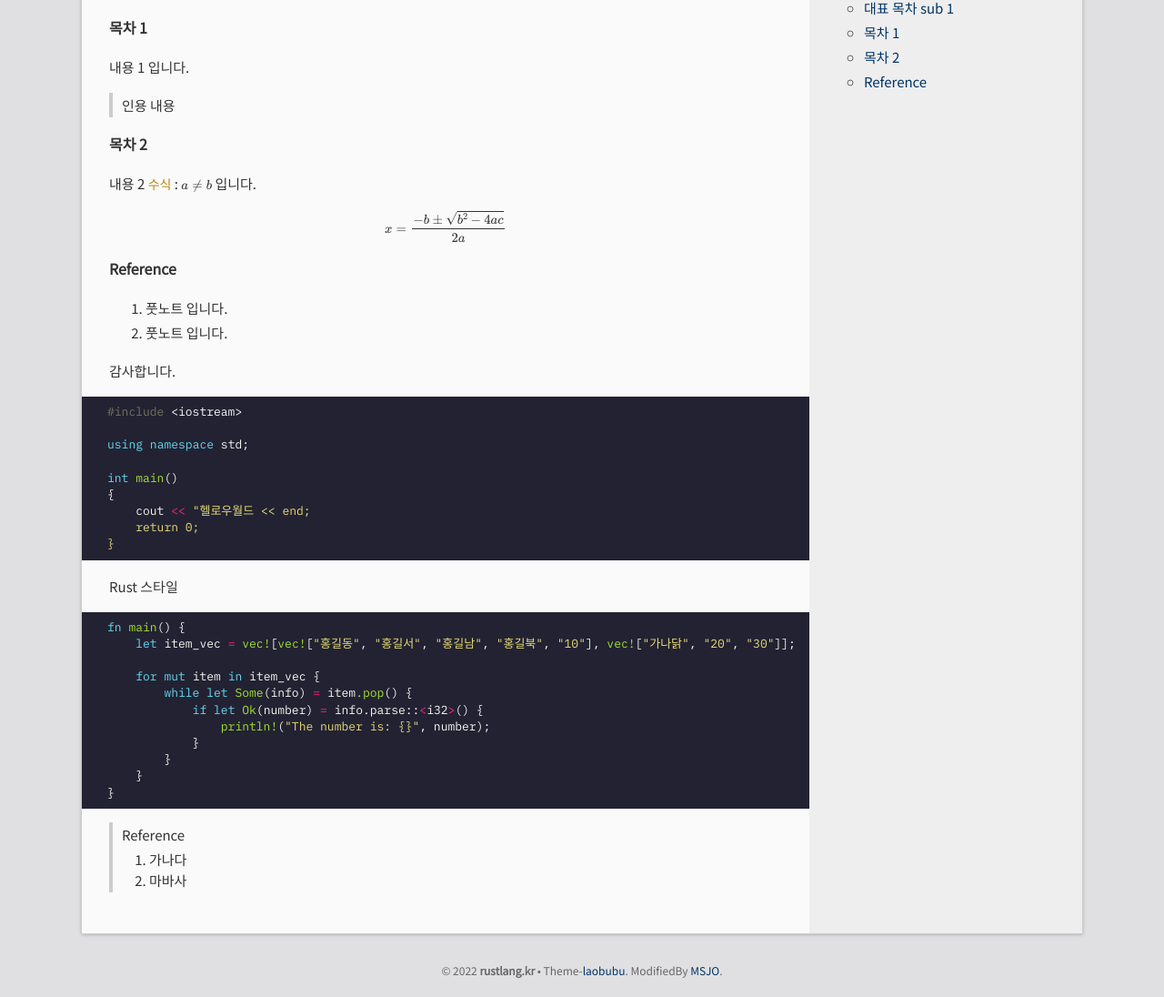
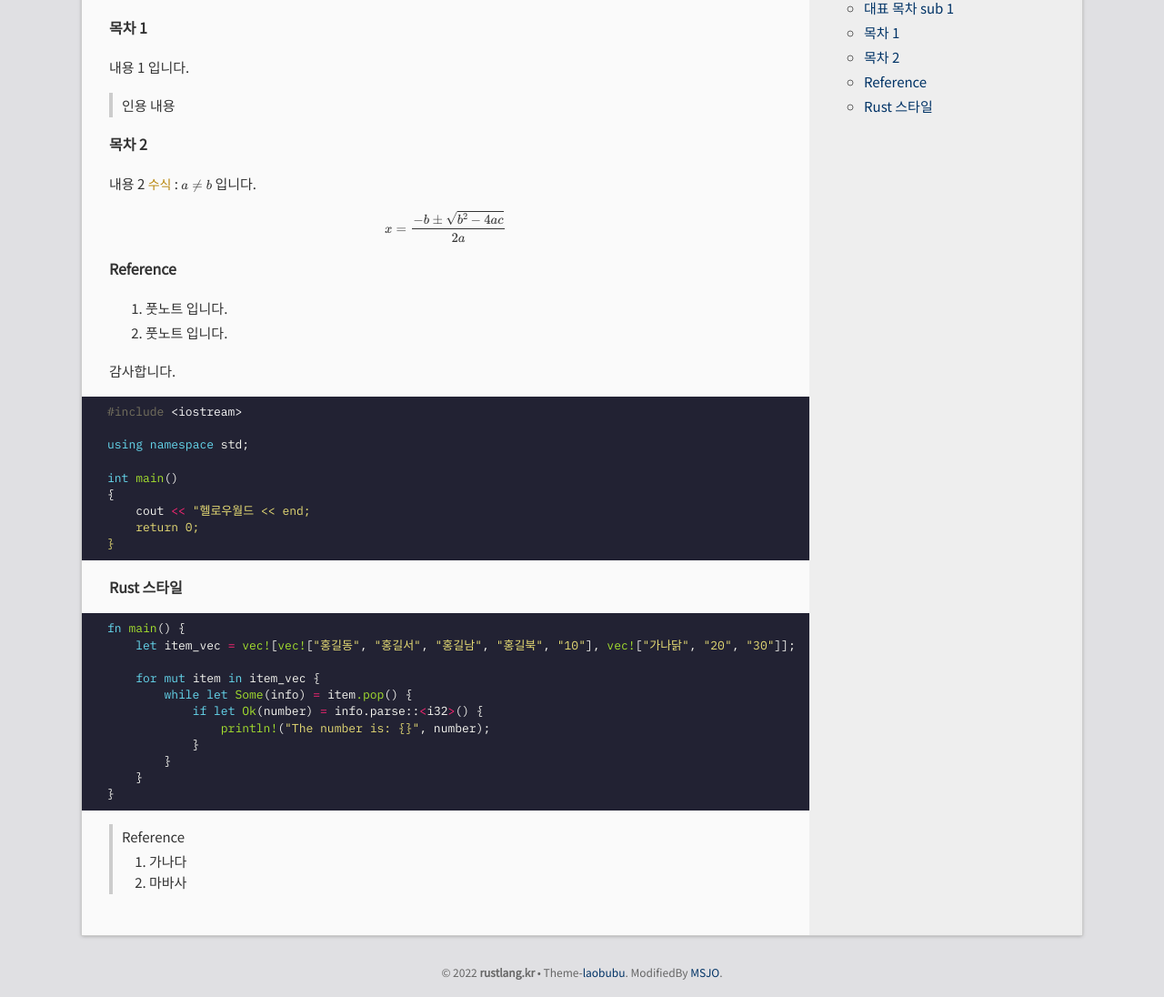
Before and after one commit to DebugJO/rustlang, a Jekyll site: the page built from _posts/2022-02-13-1.md, in a window 1280 px wide. Shown: the part 549-1645 px from the top of the page at 91% size. Built offline with Jekyll 4.4.1, drawn with Linux system fonts in a browser that asks for light colours; formulas are drawn with MathJax 3.

Commit message:
Rust-001, 소개 및 개발환경 설정

````diff
--- a/_posts/2022-02-13-1.md
+++ b/_posts/2022-02-13-1.md
@@ -52,7 +52,7 @@ int main()
 }
 ```
 
-Rust 스타일
+###### Rust 스타일
 
 ```rust
 fn main() {
````
